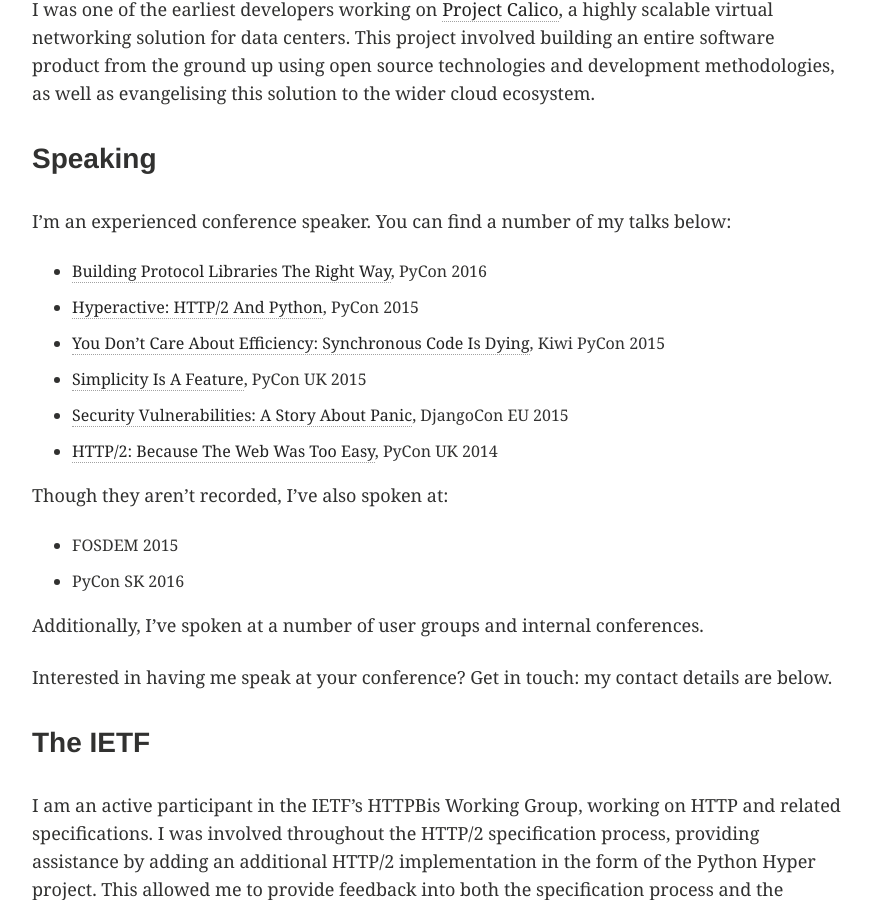
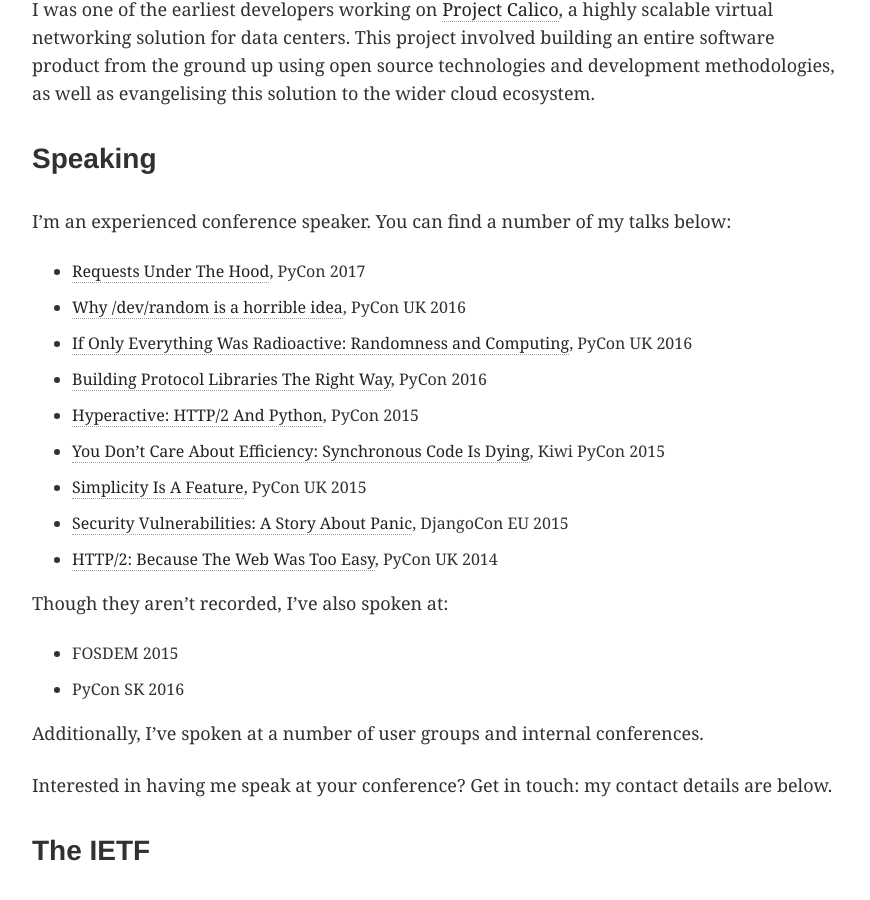
Before and after one commit to Lukasa/lukasa.co.uk, a Jekyll site: the page built from about.md, in a window 1280 px wide and 900 px high, scrolled down 2756 px. Shown: the whole window, without its empty margins (64-934 px from the left). Built offline with Jekyll 4.4.1, drawn with Linux system fonts in a browser that asks for light colours.

Commit message:
Update about page with more talks

```diff
--- a/about.md
+++ b/about.md
@@ -65,6 +65,9 @@ I was one of the earliest developers working on [Project Calico](https://www.pro
 
 I'm an experienced conference speaker. You can find a number of my talks below:
 
+- [Requests Under The Hood](https://youtu.be/ptbCIvve6-k), PyCon 2017
+- [Why /dev/random is a horrible idea](https://youtu.be/4E7uQD3lpus), PyCon UK 2016
+- [If Only Everything Was Radioactive: Randomness and Computing](https://youtu.be/_gxYs4CxwK8), PyCon UK 2016
 - [Building Protocol Libraries The Right Way](https://www.youtube.com/watch?v=7cC3_jGwl_U), PyCon 2016
 - [Hyperactive: HTTP/2 And Python](https://youtu.be/ACXVyvm5eTc), PyCon 2015
 - [You Don't Care About Efficiency: Synchronous Code Is Dying](https://youtu.be/7b4z7y6Lohw), Kiwi PyCon 2015
```
